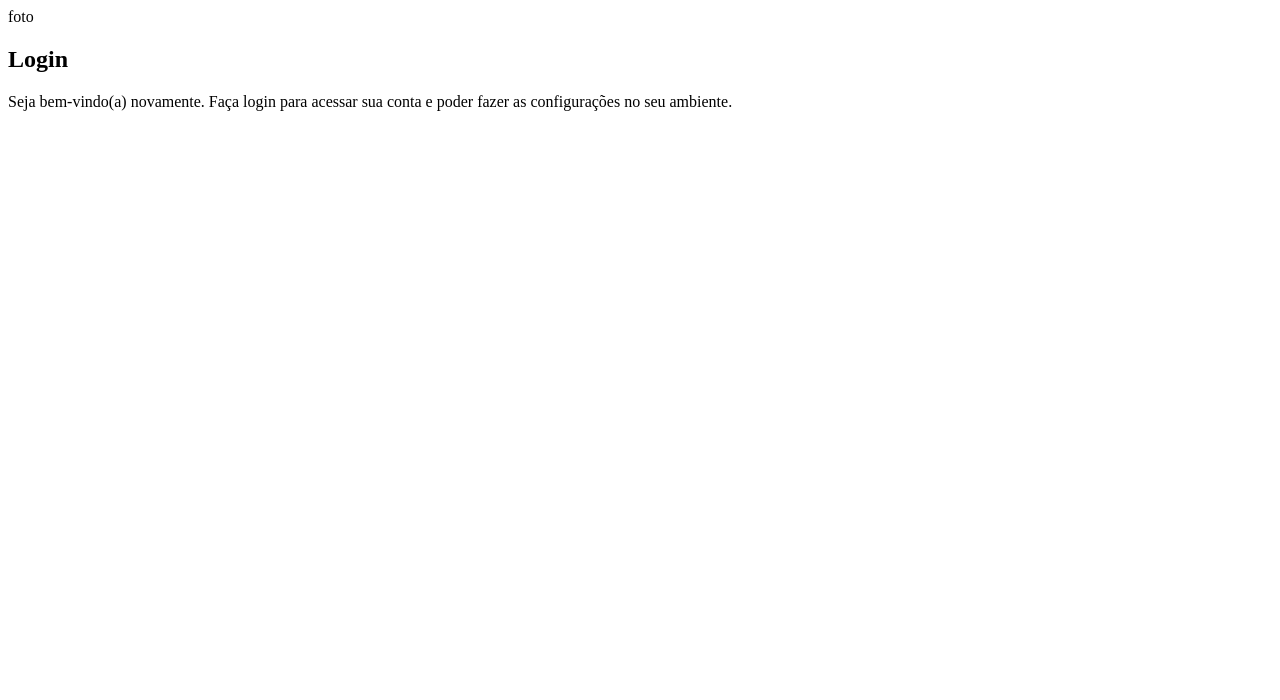
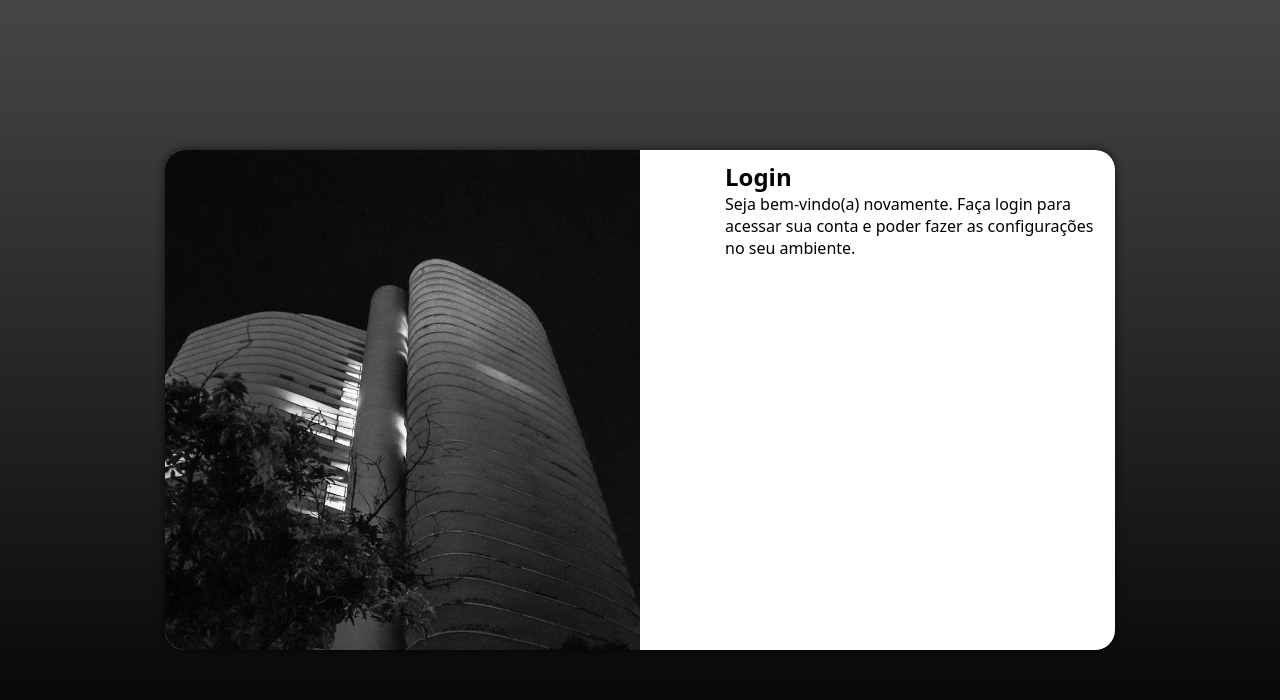
Before and after one commit to Mateus333/projeto-login, a plain HTML site: page index.html in a window 1280 px wide. Drawn offline with Linux system fonts and the light colour scheme.

Commit message:
media query para outras telas

```diff
--- /dev/null
+++ b/estilos/media-query.css
@@ -0,0 +1,46 @@
+@charset "UTF-8";
+
+
+@media screen and (min-width: 768px) and (max-width: 992px) {
+
+    body {
+        background-image: linear-gradient(to bottom, #464646, #000000);
+    }
+
+    section#login {
+        width: 80vw;
+    }
+
+    section#login > div#imagem {
+        float: left;
+        width: 30%;
+        height: 100%;
+    }
+
+    section#login > div#formulario {
+        float: right;
+        width: 65%;
+    }
+}
+
+@media screen and (min-width: 992px) {
+
+    body {
+        background-image: linear-gradient(to bottom, #464646, #000000);
+    }
+
+    section#login {
+        width: 950px;
+    }
+
+    section#login > div#imagem {
+        float: left;
+        width: 50%;
+        height: 100%;
+    }
+
+    section#login > div#formulario {
+        float: right;
+        width: 40%;
+    }
+}
--- a/estilos/style.css
+++ b/estilos/style.css
@@ -10,3 +10,52 @@
     link das cores: https://paletadecores.com/paleta/262626/1d1d1d/131313/0a0a0a/000000/
 
     */
+
+* {
+    font-family: system-ui, -apple-system, BlinkMacSystemFont, 'Segoe UI', Roboto, Oxygen, Ubuntu, Cantarell, 'Open Sans', 'Helvetica Neue', sans-serif;
+    padding: 0px;
+    margin: 0px;
+    box-shadow: border-box;
+}
+
+body, html {
+    background-color: #262626;
+    height: 100vh;
+    width: 100vw;
+}
+
+main {
+    position: relative;
+    height: 100vh;
+    width: 100vw;
+}
+
+section#login {
+    position: absolute;
+    top: 50%;
+    left: 50%;
+    transform: translate(-50%, -50%);
+    overflow: hidden;
+
+    background-color: white;
+    width: 250px;
+    height: 500px;
+    border-radius: 20px;
+    box-shadow: 0px 0px 10px rgba(0, 0, 0, 0.680);
+
+    transition: width .3s, height .3s;
+    transition-timing-function: ease;
+}
+
+section#login > div#imagem {
+    display: block;
+    background: #262626 url(../imagens/pexels-ronaldo-souza-893127351-19821444.jpg) no-repeat;
+    background-size: cover;
+    background-position: center;
+    height: 200px;
+}
+
+section#login > div#formulario {
+    display: block;
+    padding: 10px;
+}
--- a/index.html
+++ b/index.html
@@ -5,12 +5,13 @@
     <meta name="viewport" content="width=device-width, initial-scale=1.0">
     <title>Login</title>
     <link rel="stylesheet" href="estilos/style.css">
+    <link rel="stylesheet" href="estilos/media-query.css">
 </head>
 <body>
     <main>
         <section id="login">
-            <div id="imagen">
-                foto
+            <div id="imagem">
+                <!-- Aqui vai a imagem na CSS -->
             </div>
             <div id="formulario">
                 <h1>Login</h1>
```
